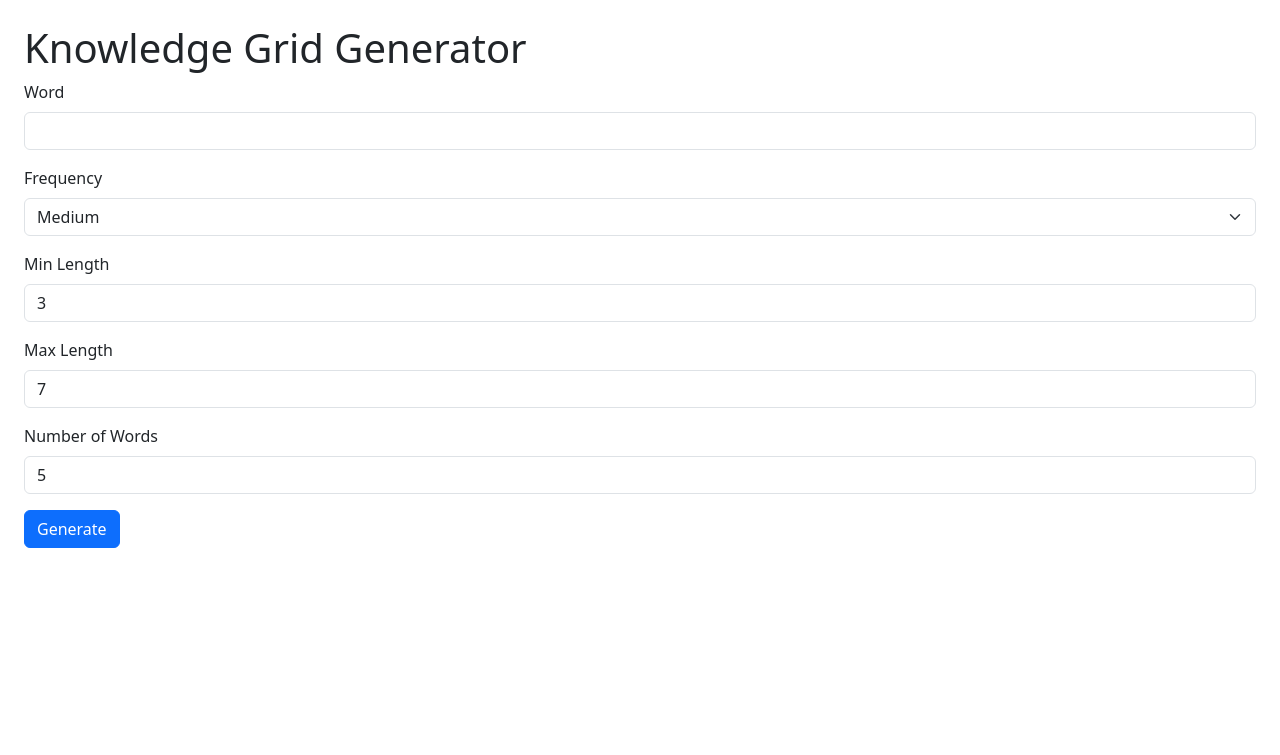
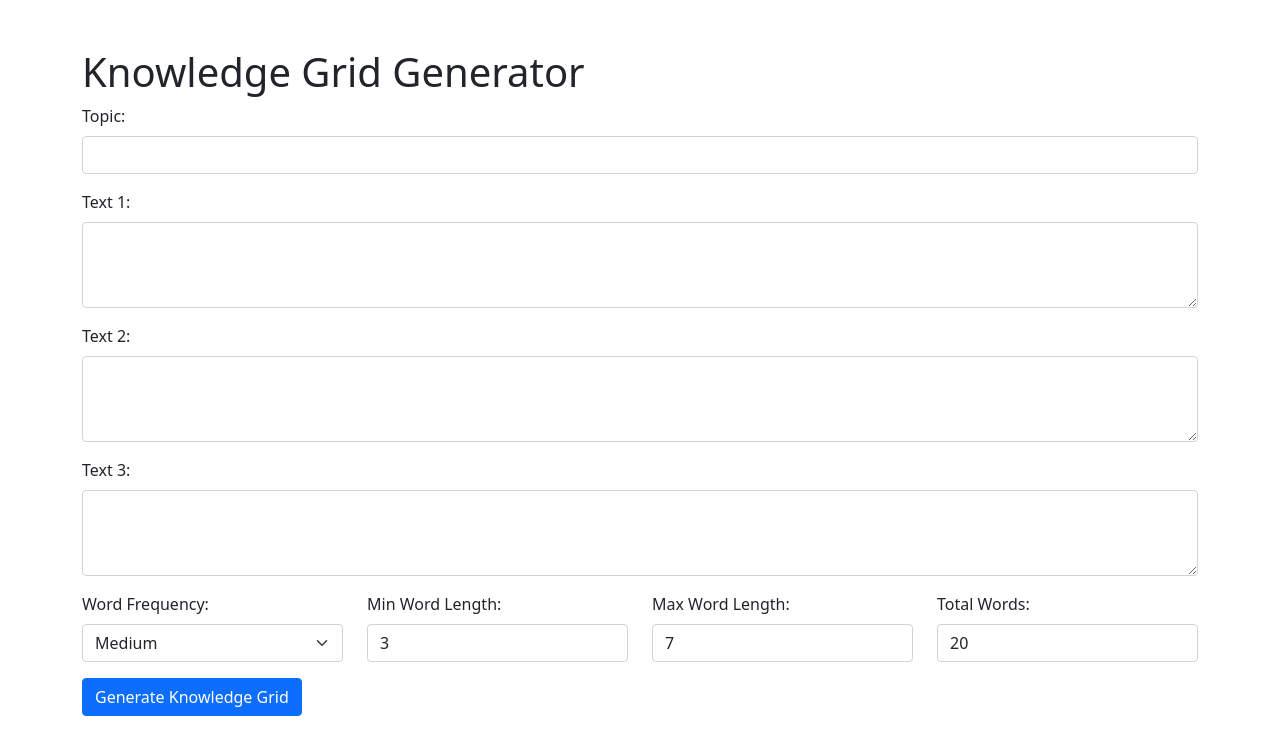
Before and after one commit to Brtelfer/Knowledge-Grid-Generator, a Flask app: page / in a window 1280 px wide. Shown: the top 755 px of the page. Run offline with Flask 3, Linux system fonts and the light colour scheme.

Commit message:
Update index.html

```diff
--- a/templates/index.html
+++ b/templates/index.html
@@ -1,56 +1,70 @@
-<!doctype html>
-<html lang="en">
+<!DOCTYPE html>
+<html>
 <head>
-  <meta charset="utf-8">
     <title>Knowledge Grid Generator</title>
-  <link href="https://cdn.jsdelivr.net/npm/bootstrap@5.3.0/dist/css/bootstrap.min.css" rel="stylesheet">
+    <link href="https://cdn.jsdelivr.net/npm/bootstrap@5.1.3/dist/css/bootstrap.min.css" rel="stylesheet">
 </head>
-<body class="p-4">
+<body>
+    <div class="container mt-5">
+        <h1>Knowledge Grid Generator</h1>
+        <form method="POST">
+            <div class="mb-3">
+                <label for="topic" class="form-label">Topic:</label>
+                <input type="text" class="form-control" id="topic" name="topic" required>
+            </div>
 
-<h1>Knowledge Grid Generator</h1>
+            <div class="mb-3">
+                <label for="text1" class="form-label">Text 1:</label>
+                <textarea class="form-control" id="text1" name="text1" rows="3"></textarea>
+            </div>
 
-<form method="post">
             <div class="mb-3">
-    <label for="word" class="form-label">Word</label>
-    <input type="text" name="word" id="word" class="form-control" required>
+                <label for="text2" class="form-label">Text 2:</label>
+                <textarea class="form-control" id="text2" name="text2" rows="3"></textarea>
             </div>
+
             <div class="mb-3">
-    <label for="frequency" class="form-label">Frequency</label>
-    <select name="frequency" id="frequency" class="form-select">
+                <label for="text3" class="form-label">Text 3:</label>
+                <textarea class="form-control" id="text3" name="text3" rows="3"></textarea>
+            </div>
+
+            <div class="row">
+                <div class="col-md-3">
+                    <label for="frequency" class="form-label">Word Frequency:</label>
+                    <select class="form-select" id="frequency" name="frequency">
                         <option value="high">High</option>
                         <option value="medium" selected>Medium</option>
                         <option value="low">Low</option>
                         <option value="any">Any</option>
                     </select>
                 </div>
-  <div class="mb-3">
-    <label for="min_len" class="form-label">Min Length</label>
-    <input type="number" name="min_len" id="min_len" class="form-control" value="3">
+
+                <div class="col-md-3">
+                    <label for="min_len" class="form-label">Min Word Length:</label>
+                    <input type="number" class="form-control" id="min_len" name="min_len" value="3" min="1">
                 </div>
-  <div class="mb-3">
-    <label for="max_len" class="form-label">Max Length</label>
-    <input type="number" name="max_len" id="max_len" class="form-control" value="7">
+
+                <div class="col-md-3">
+                    <label for="max_len" class="form-label">Max Word Length:</label>
+                    <input type="number" class="form-control" id="max_len" name="max_len" value="7" min="1">
                 </div>
-  <div class="mb-3">
-    <label for="word_num" class="form-label">Number of Words</label>
-    <input type="number" name="word_num" id="word_num" class="form-control" value="5">
+
+                <div class="col-md-3">
+                    <label for="word_num" class="form-label">Total Words:</label>
+                    <input type="number" class="form-control" id="word_num" name="word_num" value="20" min="1">
                 </div>
-  <button type="submit" class="btn btn-primary">Generate</button>
+            </div>
+
+            <button type="submit" class="btn btn-primary mt-3">Generate Knowledge Grid</button>
         </form>
 
-{% if topic %}
-<h3>Topic: {{ topic }}</h3>
+        {% if table %}
+            <div class="mt-4">
+                <h2>Knowledge Grid for: {{ topic }}</h2>
+                {{ table|safe }}
+                <a href="/download_csv" class="btn btn-success mt-3">Download CSV</a>
+            </div>
         {% endif %}
-
-{% if table %}
-<hr>
-<h2>Generated Words</h2>
-{{ table | safe }}
-
-<form action="{{ url_for('download_csv') }}" method="get" class="mt-3">
-  <button type="submit" class="btn btn-success">Download CSV</button>
-</form>
-{% endif %}
-
+    </div>
 </body>
 </html>
```
Lines whose indentation alone changed are shown as unchanged.
